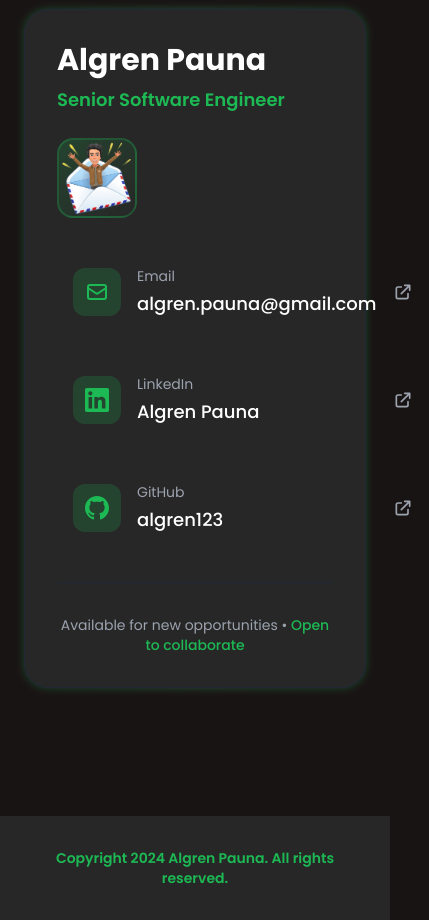
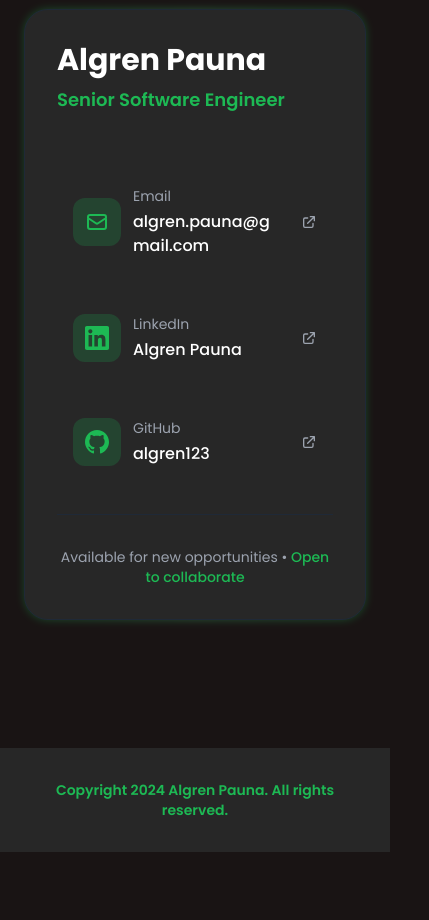
Before and after one commit to algren123/algren-portfolio, an Astro site: page / in a window 390 px wide. Shown: the part 5220-6140 px from the top of the page, 429 px wide, since content can reach past the window. After the commit the page ends 6072 px from the top, so only its background shows below. Built offline with nearby package versions, Linux system fonts and the light colour scheme; Astro itself is replaced by a stand-in of ours.

Commit message:
updated contact card

```diff
--- a/src/pages/index.astro
+++ b/src/pages/index.astro
@@ -259,7 +259,7 @@ middleware: ["AWS", "Docker", "Kafka", "Git", "Grafana", "Splunk", "Kuzzle"]
     <!-- Contact Section -->
    <section id="contact" class="py-20 lg:py-32 px-6 sm:px-8 lg:px-16 xl:px-24">
         <!-- Section Header -->
-        <div class="text-center mb-20 lg:mb-16">
+        <div class="text-center mb-20 lg:mb-32">
             <h2 class="text-5xl sm:text-6xl lg:text-7xl xl:text-8xl font-bold underline decoration-spotify-green decoration-6 sm:decoration-8 lg:decoration-[12px] underline-offset-6 animate-slide-up">
                 Let's Connect
             </h2>
@@ -285,7 +285,7 @@ middleware: ["AWS", "Docker", "Kafka", "Git", "Grafana", "Splunk", "Kuzzle"]
                         </div>
 
                         <!-- Logo Area -->
-                        <div class="w-20 h-20 lg:w-24 lg:h-24 bg-gradient-to-br from-spotify-green/20 to-transparent border-2 border-spotify-green/30 rounded-2xl flex items-center justify-center">
+                        <div class="w-20 h-20 lg:w-24 lg:h-24 hidden md:block bg-gradient-to-br from-spotify-green/20 to-transparent border-2 border-spotify-green/30 rounded-2xl flex items-center justify-center">
                           <img src="images/envelope_greeting.png" />
                         </div>
                     </div>
@@ -293,64 +293,70 @@ middleware: ["AWS", "Docker", "Kafka", "Git", "Grafana", "Splunk", "Kuzzle"]
                     <!-- Contact Information Grid -->
                     <div class="grid sm:grid-cols-1 gap-6 lg:gap-8">
                         <!-- Email -->
-                        <div class="group/item flex items-center gap-4 p-4 rounded-2xl hover:bg-gray-800/50 transition-all duration-300">
-                            <div class="w-12 h-12 bg-spotify-green/20 rounded-xl flex items-center justify-center group-hover/item:bg-spotify-green/30 transition-colors duration-300">
+                        <div class="group/item flex items-center gap-3 p-4 rounded-2xl hover:bg-gray-800/50 transition-all duration-300">
+                            <div class="w-12 h-12 bg-spotify-green/20 rounded-xl flex items-center justify-center group-hover/item:bg-spotify-green/30 transition-colors duration-300 flex-shrink-0">
                                 <svg class="w-6 h-6 text-spotify-green" fill="none" stroke="currentColor" viewBox="0 0 24 24">
                                     <path stroke-linecap="round" stroke-linejoin="round" stroke-width="2" d="M3 8l7.89 5.26a2 2 0 002.22 0L21 8M5 19h14a2 2 0 002-2V7a2 2 0 00-2-2H5a2 2 0 00-2 2v10a2 2 0 002 2z"/>
                                 </svg>
                             </div>
-                            <div class="flex-1">
+                            <div class="flex-1 min-w-0 pr-2">
                                 <p class="text-sm text-gray-400 mb-1">Email</p>
                                 <a href="mailto:algren.pauna@gmail.com"
-                                   class="text-white font-medium text-lg hover:text-spotify-green transition-colors duration-200 group-hover/item:text-spotify-green">
+                                   class="text-white font-medium text-base lg:text-lg hover:text-spotify-green transition-colors duration-200 group-hover/item:text-spotify-green break-all">
                                     algren.pauna@gmail.com
                                 </a>
                             </div>
-                            <svg class="w-5 h-5 text-gray-400 group-hover/item:text-spotify-green transition-colors duration-200" fill="none" stroke="currentColor" viewBox="0 0 24 24">
+                            <div class="flex-shrink-0">
+                                <svg class="w-4 h-4 text-gray-400 group-hover/item:text-spotify-green transition-colors duration-200" fill="none" stroke="currentColor" viewBox="0 0 24 24">
                                     <path stroke-linecap="round" stroke-linejoin="round" stroke-width="2" d="M10 6H6a2 2 0 00-2 2v10a2 2 0 002 2h10a2 2 0 002-2v-4M14 4h6m0 0v6m0-6L10 14"/>
                                 </svg>
                             </div>
+                        </div>
 
                         <!-- LinkedIn -->
-                        <div class="group/item flex items-center gap-4 p-4 rounded-2xl hover:bg-gray-800/50 transition-all duration-300">
-                            <div class="w-12 h-12 bg-spotify-green/20 rounded-xl flex items-center justify-center group-hover/item:bg-spotify-green/30 transition-colors duration-300">
+                        <div class="group/item flex items-center gap-3 p-4 rounded-2xl hover:bg-gray-800/50 transition-all duration-300">
+                            <div class="w-12 h-12 bg-spotify-green/20 rounded-xl flex items-center justify-center group-hover/item:bg-spotify-green/30 transition-colors duration-300 flex-shrink-0">
                                 <svg class="w-6 h-6 text-spotify-green" fill="currentColor" viewBox="0 0 24 24">
                                     <path d="M20.447 20.452h-3.554v-5.569c0-1.328-.027-3.037-1.852-3.037-1.853 0-2.136 1.445-2.136 2.939v5.667H9.351V9h3.414v1.561h.046c.477-.9 1.637-1.85 3.37-1.85 3.601 0 4.267 2.37 4.267 5.455v6.286zM5.337 7.433c-1.144 0-2.063-.926-2.063-2.065 0-1.138.92-2.063 2.063-2.063 1.14 0 2.064.925 2.064 2.063 0 1.139-.925 2.065-2.064 2.065zm1.782 13.019H3.555V9h3.564v11.452zM22.225 0H1.771C.792 0 0 .774 0 1.729v20.542C0 23.227.792 24 1.771 24h20.451C23.2 24 24 23.227 24 22.271V1.729C24 .774 23.2 0 22.222 0h.003z"/>
                                 </svg>
                             </div>
-                            <div class="flex-1">
+                            <div class="flex-1 min-w-0 pr-2">
                                 <p class="text-sm text-gray-400 mb-1">LinkedIn</p>
                                 <a href="https://www.linkedin.com/in/algren-pauna/"
                                    target="_blank"
                                    rel="noopener noreferrer"
-                                   class="text-white font-medium text-lg hover:text-spotify-green transition-colors duration-200 group-hover/item:text-spotify-green">
+                                   class="text-white font-medium text-base lg:text-lg hover:text-spotify-green transition-colors duration-200 group-hover/item:text-spotify-green">
                                     Algren Pauna
                                 </a>
                             </div>
-                            <svg class="w-5 h-5 text-gray-400 group-hover/item:text-spotify-green transition-colors duration-200" fill="none" stroke="currentColor" viewBox="0 0 24 24">
+                            <div class="flex-shrink-0">
+                                <svg class="w-4 h-4 text-gray-400 group-hover/item:text-spotify-green transition-colors duration-200" fill="none" stroke="currentColor" viewBox="0 0 24 24">
                                     <path stroke-linecap="round" stroke-linejoin="round" stroke-width="2" d="M10 6H6a2 2 0 00-2 2v10a2 2 0 002 2h10a2 2 0 002-2v-4M14 4h6m0 0v6m0-6L10 14"/>
                                 </svg>
                             </div>
+                        </div>
 
                         <!-- GitHub -->
-                        <div class="group/item flex items-center gap-4 p-4 rounded-2xl hover:bg-gray-800/50 transition-all duration-300">
-                            <div class="w-12 h-12 bg-spotify-green/20 rounded-xl flex items-center justify-center group-hover/item:bg-spotify-green/30 transition-colors duration-300">
+                        <div class="group/item flex items-center gap-3 p-4 rounded-2xl hover:bg-gray-800/50 transition-all duration-300">
+                            <div class="w-12 h-12 bg-spotify-green/20 rounded-xl flex items-center justify-center group-hover/item:bg-spotify-green/30 transition-colors duration-300 flex-shrink-0">
                                 <svg class="w-6 h-6 text-spotify-green" fill="currentColor" viewBox="0 0 24 24">
                                     <path d="M12 0c-6.626 0-12 5.373-12 12 0 5.302 3.438 9.8 8.207 11.387.599.111.793-.261.793-.577v-2.234c-3.338.726-4.033-1.416-4.033-1.416-.546-1.387-1.333-1.756-1.333-1.756-1.089-.745.083-.729.083-.729 1.205.084 1.839 1.237 1.839 1.237 1.07 1.834 2.807 1.304 3.492.997.107-.775.418-1.305.762-1.604-2.665-.305-5.467-1.334-5.467-5.931 0-1.311.469-2.381 1.236-3.221-.124-.303-.535-1.524.117-3.176 0 0 1.008-.322 3.301 1.23.957-.266 1.983-.399 3.003-.404 1.02.005 2.047.138 3.006.404 2.291-1.552 3.297-1.23 3.297-1.23.653 1.653.242 2.874.118 3.176.77.84 1.235 1.911 1.235 3.221 0 4.609-2.807 5.624-5.479 5.921.43.372.823 1.102.823 2.222v3.293c0 .319.192.694.801.576 4.765-1.589 8.199-6.086 8.199-11.386 0-6.627-5.373-12-12-12z"/>
                                 </svg>
                             </div>
-                            <div class="flex-1">
+                            <div class="flex-1 min-w-0 pr-2">
                                 <p class="text-sm text-gray-400 mb-1">GitHub</p>
                                 <a href="https://github.com/algren123"
                                    target="_blank"
                                    rel="noopener noreferrer"
-                                   class="text-white font-medium text-lg hover:text-spotify-green transition-colors duration-200 group-hover/item:text-spotify-green">
+                                   class="text-white font-medium text-base lg:text-lg hover:text-spotify-green transition-colors duration-200 group-hover/item:text-spotify-green">
                                     algren123
                                 </a>
                             </div>
-                            <svg class="w-5 h-5 text-gray-400 group-hover/item:text-spotify-green transition-colors duration-200" fill="none" stroke="currentColor" viewBox="0 0 24 24">
+                            <div class="flex-shrink-0">
+                                <svg class="w-4 h-4 text-gray-400 group-hover/item:text-spotify-green transition-colors duration-200" fill="none" stroke="currentColor" viewBox="0 0 24 24">
                                     <path stroke-linecap="round" stroke-linejoin="round" stroke-width="2" d="M10 6H6a2 2 0 00-2 2v10a2 2 0 002 2h10a2 2 0 002-2v-4M14 4h6m0 0v6m0-6L10 14"/>
                                 </svg>
+                            </div>
                         </div>
                     </div>
 
@@ -364,7 +370,7 @@ middleware: ["AWS", "Docker", "Kafka", "Git", "Grafana", "Splunk", "Kuzzle"]
                 </div>
             </div>
         </div>
-    </section>  </main>
+    </section> </main>
 
   <!-- Footer -->
   <footer class="text-center py-8 px-8 bg-dark-card text-spotify-green font-semibold text-sm mt-12">
```
Lines whose indentation alone changed are shown as unchanged.
